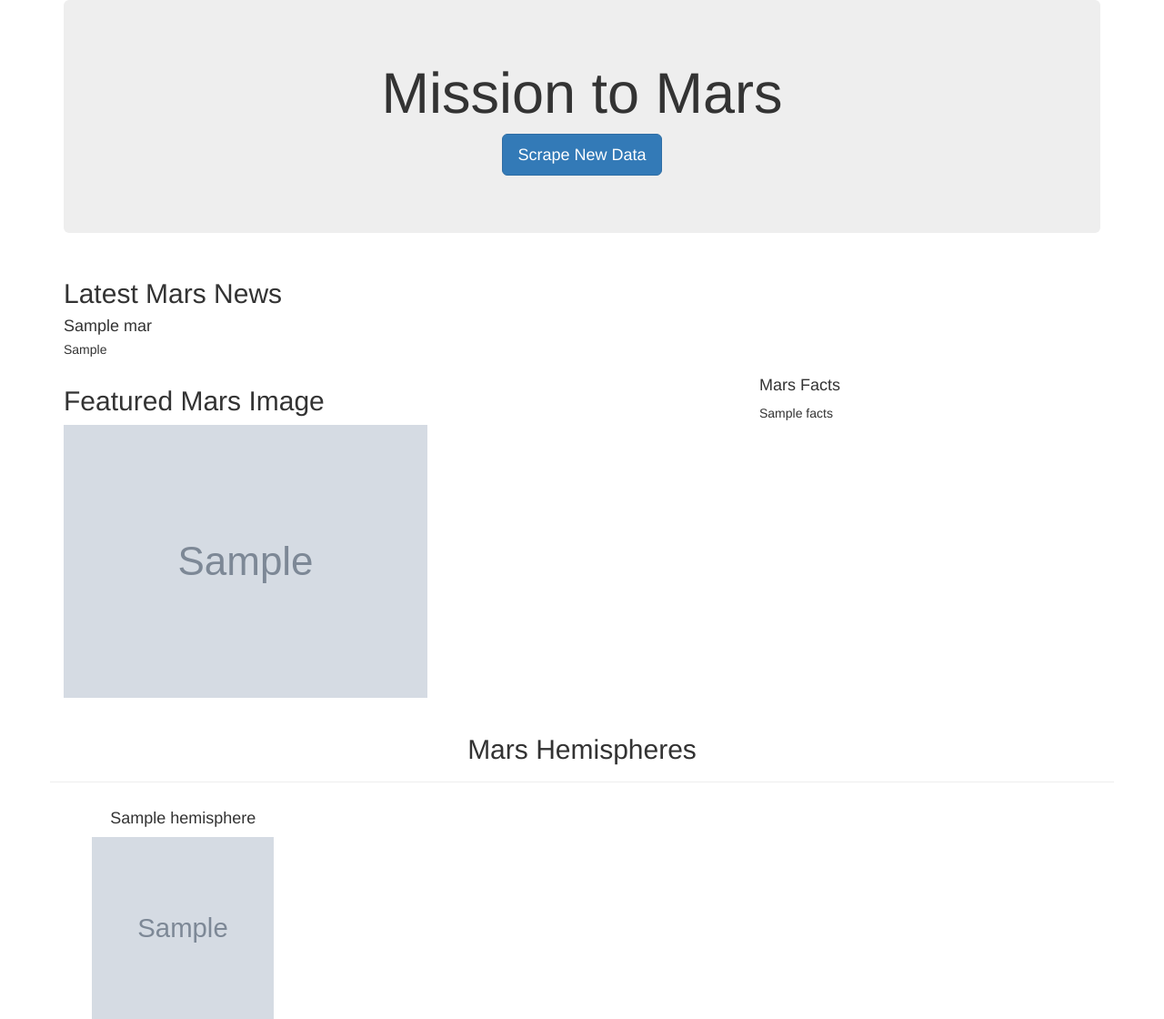
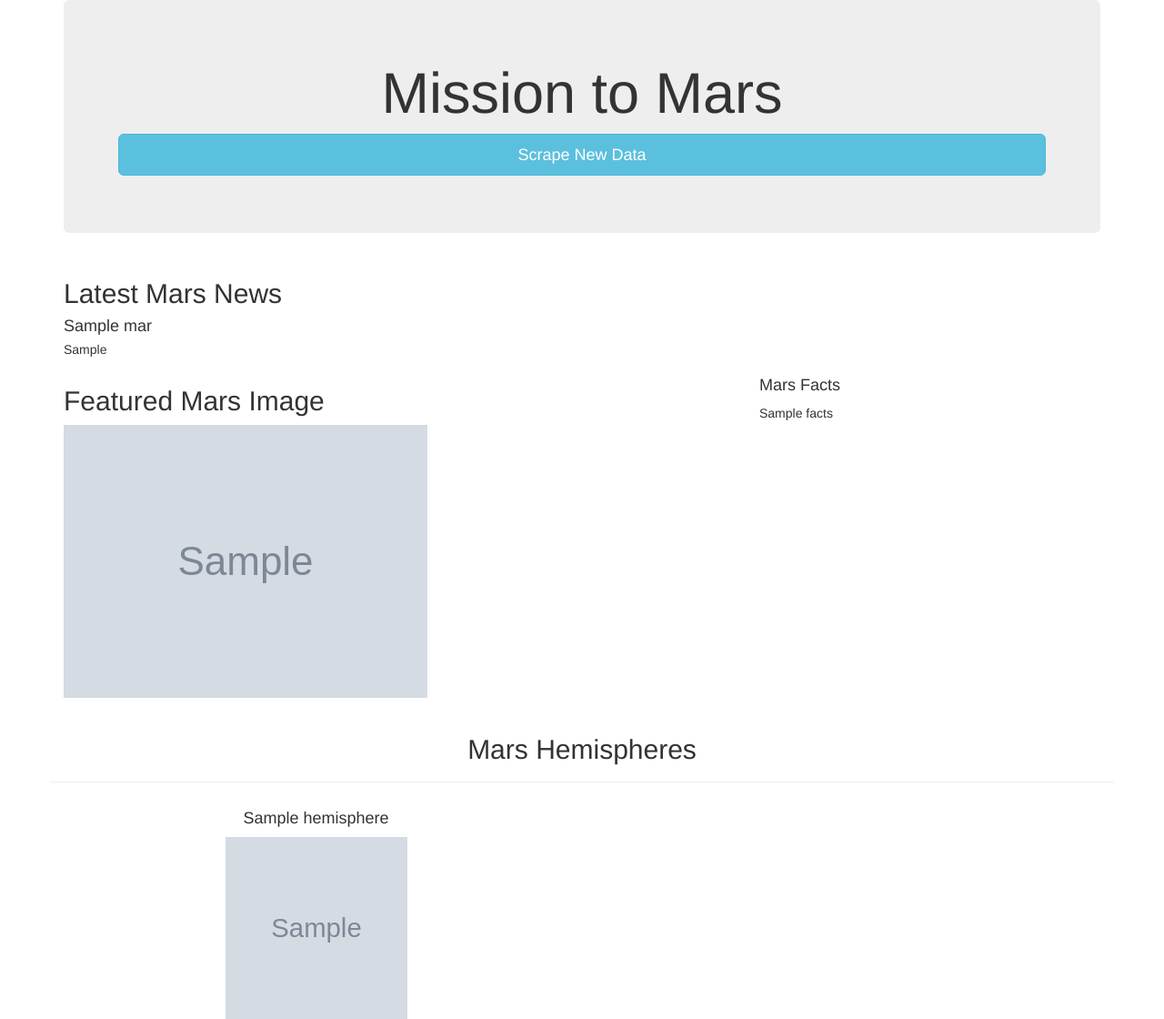
Before and after one commit to jlozano1990/Mission-to-Mars, a Flask app: page / in a window 1280 px wide. Shown: the whole page at 91% size. Run offline with Flask 2, Linux system fonts and the light colour scheme; grey boxes marked "Sample" are stand-in pictures; a database or web service that is not in the repository returns one stand-in record (values such as "Sample title"); some libraries are stand-ins or nearby versions.

Commit message:
Final updates

```diff
--- a/Mars_Scraping/templates/index.html
+++ b/Mars_Scraping/templates/index.html
@@ -16,12 +16,12 @@
       <div class="jumbotron text-center">
         <h1>Mission to Mars</h1>
         <!-- Add a button to activate scraping script -->
-        <p><a class="btn btn-primary btn-lg" href="/scrape" role="button">Scrape New Data</a></p>
+        <p><a class="btn btn-info btn-lg btn-block" href="/scrape" role="button">Scrape New Data</a></p>
       </div>
 
       <!-- Add section for Mars News -->
       <div class="row" id="mars-news">
-        <div class="col-md-12">
+        <div class="col-md-12 col-xs-18">
           <div class="media">
             <div class="media-body">
               <h2>Latest Mars News</h2>
@@ -34,7 +34,7 @@
 
       <!-- Section for Featured Image and Facts table -->
       <div class="row" id="mars-featured-image">
-        <div class="col-md-8">
+        <div class="col-md-8 col-xs-12">
           <h2>Featured Mars Image</h2>
 
           <!-- if images is False/None/non-existent, then default to error message -->
@@ -45,7 +45,7 @@
           />
         </div>
 
-        <div class="col-md-4">
+        <div class="col-md-4 col-xs-6">
           <!-- Mars Facts -->
           <div class="row" id="mars-facts">
             <h4>Mars Facts</h4>
@@ -61,10 +61,13 @@
         </div>
 
         {% for hemisphere in mars.hemispheres %}
-        <div class="col-md-3 text-center">
+        <div class="col-md-6 col-xs-9 text-center">
             <h4>{{ hemisphere.title }}</h4>
             <a href="{{ hemisphere.image_url }}">
-              <img src="{{ hemisphere.image_url }}" width="200" height="200">
+              <img src="{{ hemisphere.image_url }}"
+              width="200"
+              height="200"
+              >
             </a>
           </div>
         {% endfor %}
```
